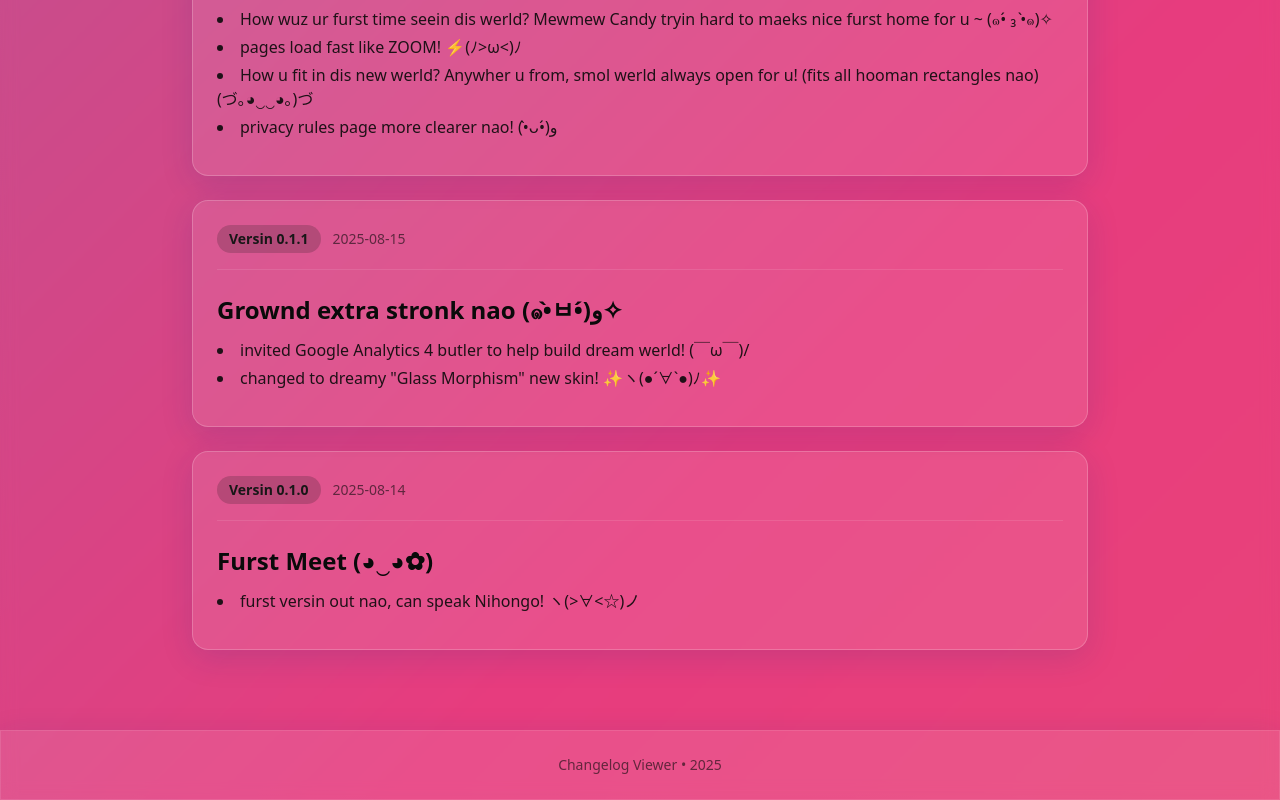
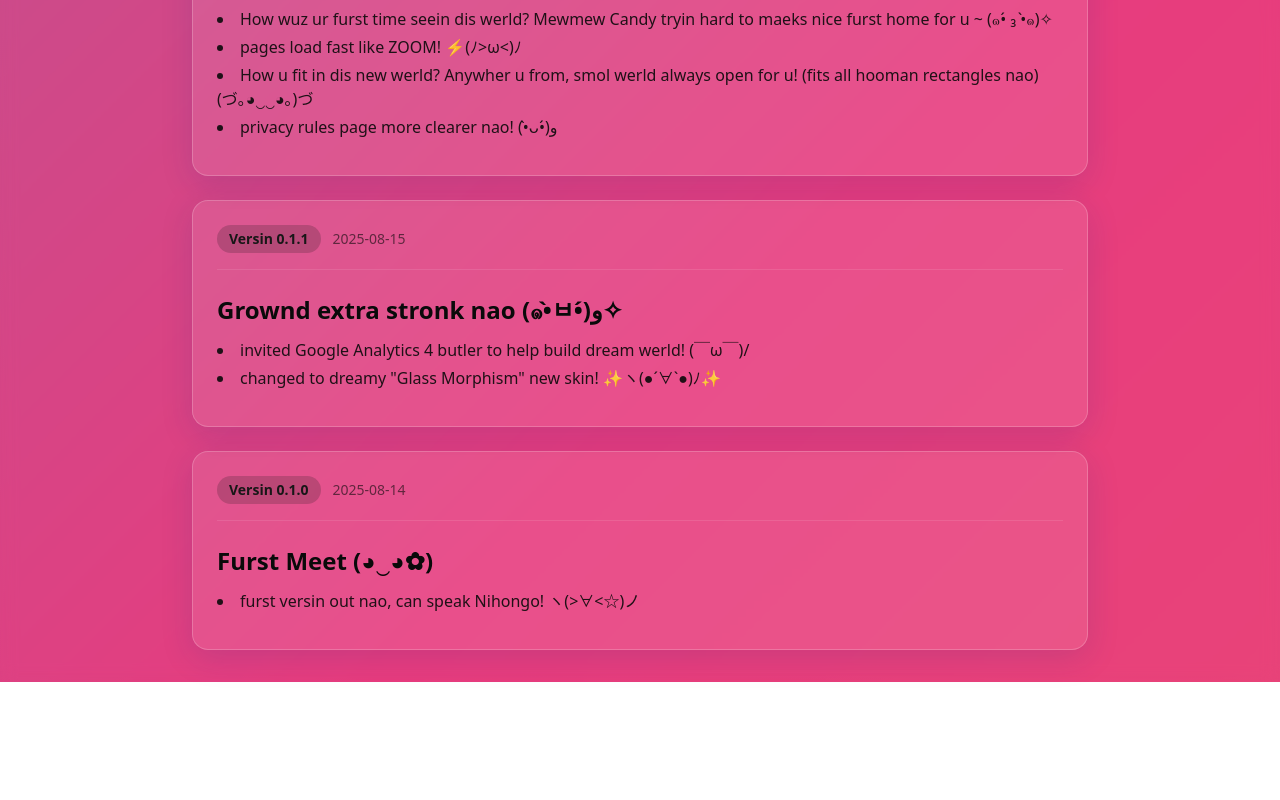
Before and after one commit to chronie-shizutoki/changelog-viewer, a React (Vite) app: page / in a window 1280 px wide. Shown: the part 3874-4674 px from the top of the page. After the commit the page ends 4556 px from the top, so only its background shows below. Built offline with nearby package versions, Linux system fonts and the light colour scheme.

Commit message:
chore: update package version and remove footer from App
Update package version from 0.3.3 to 0.3.6 and remove the static footer component from App.jsx as it's no longer needed

```diff
--- a/package.json
+++ b/package.json
@@ -1,7 +1,7 @@
 {
   "name": "changelog-viewer",
   "private": true,
-  "version": "0.3.3",
+  "version": "0.3.6",
   "type": "module",
   "scripts": {
     "dev": "vite",
--- a/src/App.jsx
+++ b/src/App.jsx
@@ -280,13 +280,6 @@ function App() {
             </div>
           )}
         </main>
-
-        {/* Footer */}
-        <footer className="glass border-t border-white/10 mt-12">
-          <div className="container mx-auto px-4 py-6 text-center text-foreground/60 text-sm">
-            <p>Changelog Viewer • 2025</p>
-          </div>
-        </footer>
       </div>
 
       <style>{`
```
